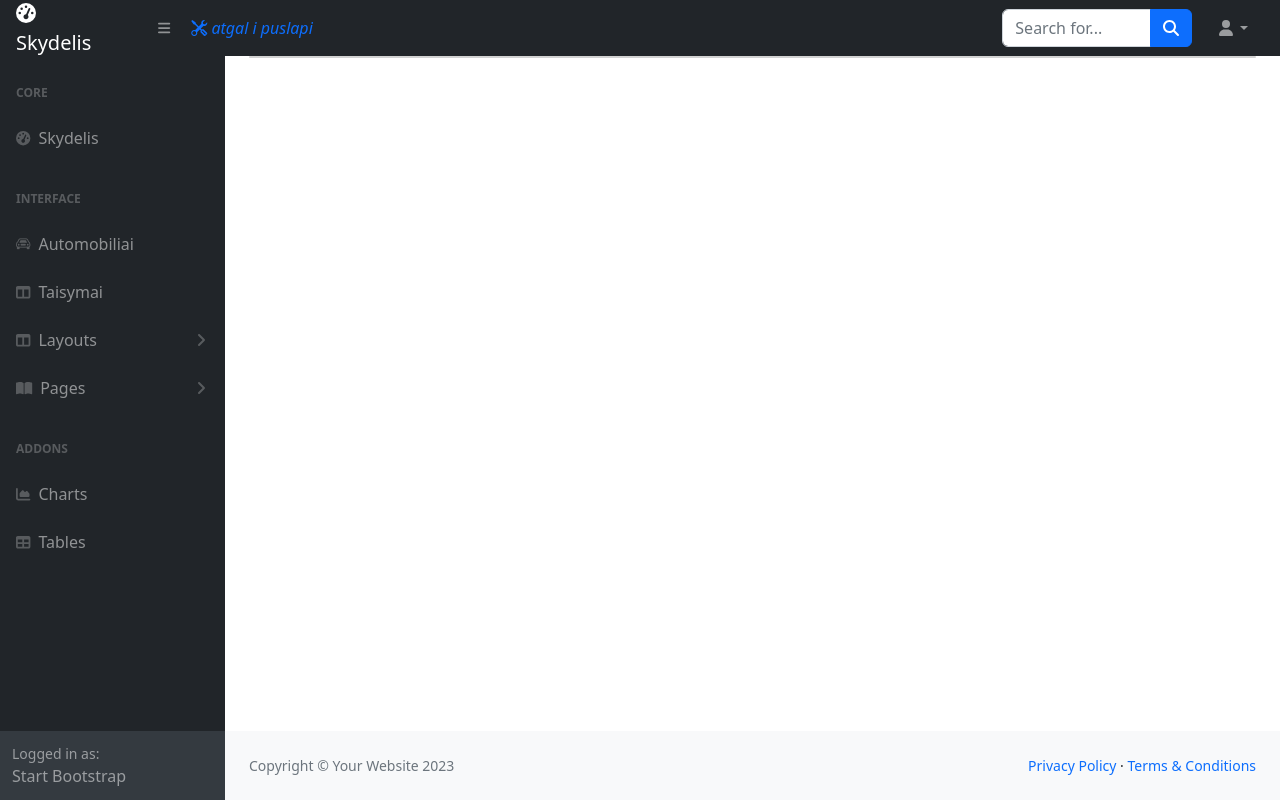
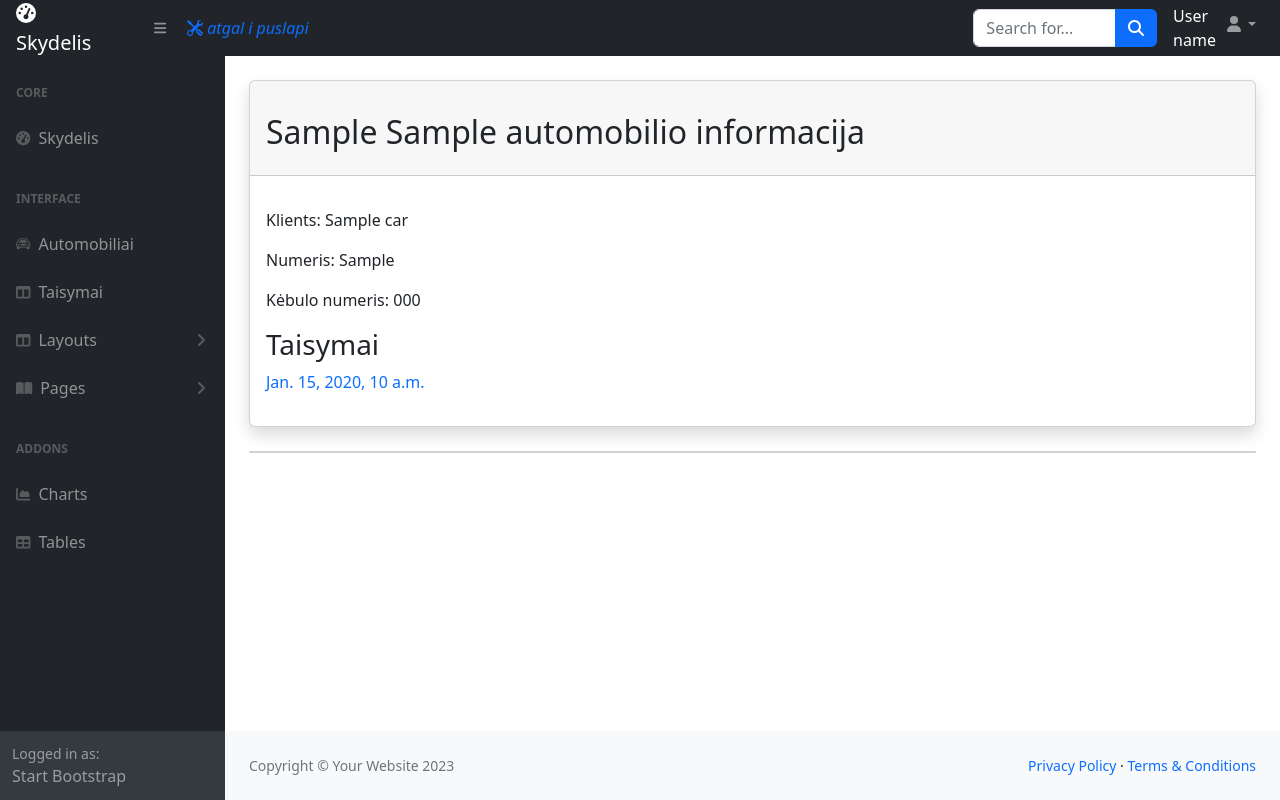
Before and after one commit to Laimonas-Mituzas/Autoservisas, a Django app: page /car/1 in a window 1280 px wide. Run offline with Django 5.2, Linux system fonts and the light colour scheme; tables that the repository leaves empty hold one stand-in row (values such as "Sample post"); some libraries are stand-ins or nearby versions.

Commit message:
5d. +prideta related_name, views ir sablonu atnaujinimai

```diff
--- a/autoservisas/models.py
+++ b/autoservisas/models.py
@@ -22,7 +22,7 @@ class Order(models.Model):
                             on_delete=models.SET_NULL,
                             null=True,
                             blank=True,
-                            related_name='orders' )
+                            related_name='order' )
 
     class Meta:
         verbose_name = "Order",
--- a/autoservisas/templates/car.html
+++ b/autoservisas/templates/car.html
@@ -1,14 +1,23 @@
 {% extends "dashboard.html" %}
 
-{% block car_in_service %}
+
+{% block heading %}
 <h2 class="mt-4">{{car.make}} {{car.model}} automobilio informacija</h2>
 <p></p>
-<p> {{car.client_name}}</p>
-<p>{{car.license_plate}} </p>
-<p>{{car.vin_code}}</p>
+{% endblock %}
 
 
+{% block content %}
+<p></p>
+<p> Klients: {{car.client_name}}</p>
+<p>Numeris: {{car.license_plate}} </p>
+<p>Kėbulo numeris:  {{car.vin_code}}</p>
 
-
+<h3>Taisymai</h3>
+{% for order in car.order.all %}
+<p><a href="{% url 'order' order.pk %}">{{order.date}}</a></p>
+{% empty %}
+<p>Nebuvo ankstesniu taisymu</p>
+{% endfor %}
 
 {% endblock %}
--- a/autoservisas/templates/dashboard.html
+++ b/autoservisas/templates/dashboard.html
@@ -41,7 +41,8 @@
                 </div>
             </form>
             <!-- Navbar-->
-            <ul class="navbar-nav ms-auto ms-md-0 me-3 me-lg-4">
+            <ul class="navbar-nav ms-auto ms-md-0 me-3 me-lg-6">
+                <div class="user-name" style="color:#fff;">User name</div>
                 <li class="nav-item dropdown">
                     <a class="nav-link dropdown-toggle" id="navbarDropdown" href="#" role="button" data-bs-toggle="dropdown" aria-expanded="false"><i class="fas fa-user fa-fw"></i></a>
                     <ul class="dropdown-menu dropdown-menu-end" aria-labelledby="navbarDropdown">
@@ -140,10 +141,16 @@
 <!--                        </ol>-->
 
                         <div class="row">
-                        {% block content%} {% endblock %}
-
-
-
+                            <div class="col-xl-16">
+                                <div class="card shadow mb-4 mt-4">
+                                    <div class="card-header">
+                                        {% block heading %} {% endblock %}
+                                    </div>
+                                    <div class="card-body">
+                                        {% block content%} {% endblock %}
+                                    </div>
+                                </div>
+                            </div>
                         </div>
 
 <!--                        Colored blocks -->
--- a/autoservisas/urls.py
+++ b/autoservisas/urls.py
@@ -6,7 +6,8 @@ urlpatterns = [
     path('', views.index, name='index'),
     path('dashboard/', views.dashboard, name='dashboard'),
     path('cars/', views.cars, name='cars'),
+    # path('cars/<int:car_id>', views.car, name='car'), # medziagoje sitas variantas
     path('car/<int:car_id>', views.car, name='car'),
     path('orders/', views.OrderListView.as_view(), name='orders'),
-    path('order/<int:order_id>', views.OrderDetailView.as_view(), name='order'),
+    path('order/<int:pk>', views.OrderDetailView.as_view(), name='order'),
 ]
--- a/autoservisas/views.py
+++ b/autoservisas/views.py
@@ -33,12 +33,12 @@ def cars(request):
 def car(request, car_id):
     return render(request, template_name="car.html", context={'car': Car.objects.get(pk=car_id)})
 
+# Order listas
 class OrderListView(generic.ListView):
     model = Order
     template_name = 'orders.html'
     context_object_name = 'orders'
 
-
 class OrderDetailView(generic.DetailView):
     model = Order
     template_name = 'order.html'
```
Also changed, not shown: autoservisas/templates/cars.html (+9 -1 lines), autoservisas/templates/order.html (+22 -13 lines), autoservisas/templates/orders.html (+15 -2 lines).
